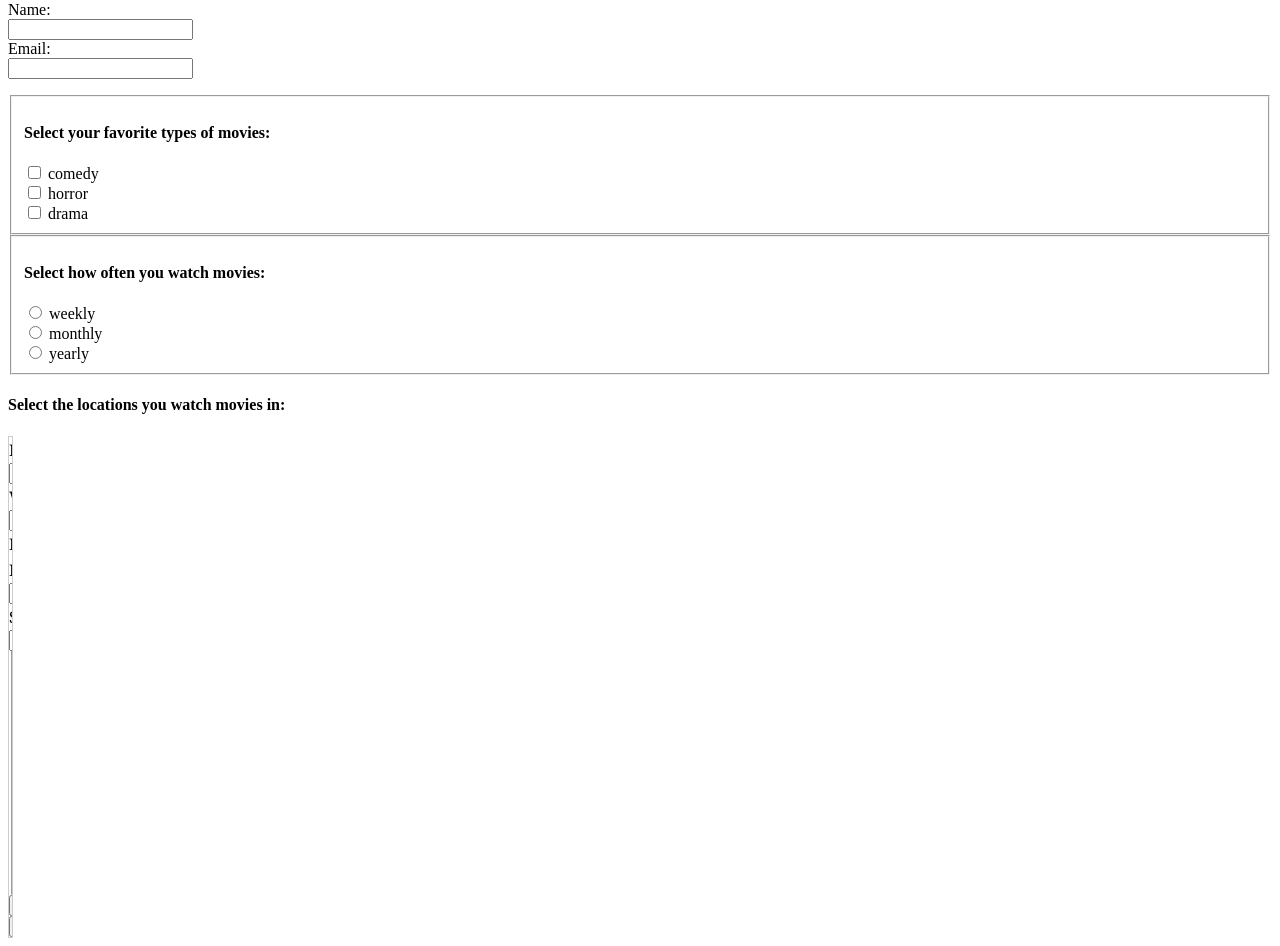
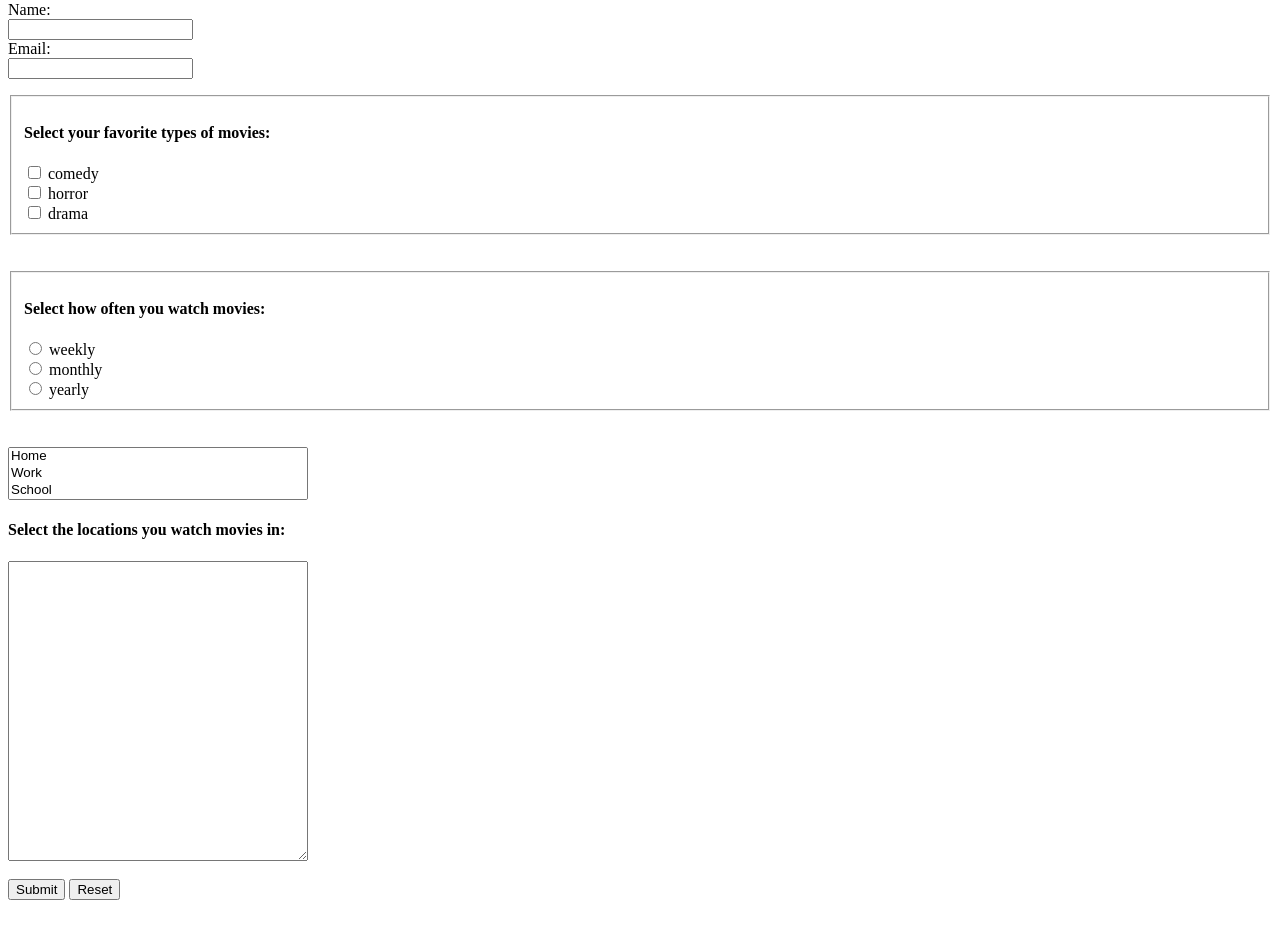
Before and after one commit to mwinter14/mwinter14.github.io, a plain HTML site: page Unit 11 Exercise 1/index.html in a window 1280 px wide. Shown: the part 105-1051 px from the top of the page. After the commit the page ends 1013 px from the top, so only its background shows below. Drawn offline with Linux system fonts and the light colour scheme.

Commit message:
updated scroll box

```diff
--- a/Unit 11 Exercise 1/index.html
+++ b/Unit 11 Exercise 1/index.html
@@ -1,3 +1,14 @@
+<style>
+  select{
+    width: 300px;
+  }
+  textarea{
+    width: 300px;
+    height: 300px;
+  }
+
+</style>
+
 <a href="/index.html">Home</a>
 <h1><b>Movie Genre Survey</b></h1>
 
@@ -15,7 +26,7 @@
 <input type="checkbox" id="drama" name="drama" value="drama">
 <label for="drama"> drama</label><br>
 </fieldset>
-
+<br></br>
 <fieldset><h4>Select how often you watch movies:</h4>
 <input type="radio" id="weekly" name="fav_language" value="weekly">
 <label for="weekly">weekly</label><br>
@@ -24,19 +35,15 @@
 <input type="radio" id="yearly" name="fav_language" value="yearly">
 <label for="yearly">yearly</label>
 </fieldset>
-
+<br></br>
+<select size="3">
+  <option>Home</option>
+  <option>Work</option>
+  <option>School</option>
+  <option>Friends House</option>
+</select>
 <h4>Select the locations you watch movies in:</h4>
-<div style="height60px;width:3px;border:1px solid #ccc;font:16px/26px Georgia, Garamond, Serif;overflow:auto;">
-<label for="Home">Home:</label>
-<input type="text" id="home" name="home"
-<label for="Work">Work:</label>
-<input type="text" id="work" name="work"
-<label for="Friends House">Friends House:</label>
-<input type="text" id="Friends House" name="Friends House"
-<label for="School">School:</label>
-<input type="text" id="School" name="School"
-</div>
-
-<fieldset><h4>What roles do movies play in your life?</h4></fieldset>
+<textarea></textarea>
+<br></br>
 <input type="submit" value="Submit">
 <input type="reset" value="Reset">
```
